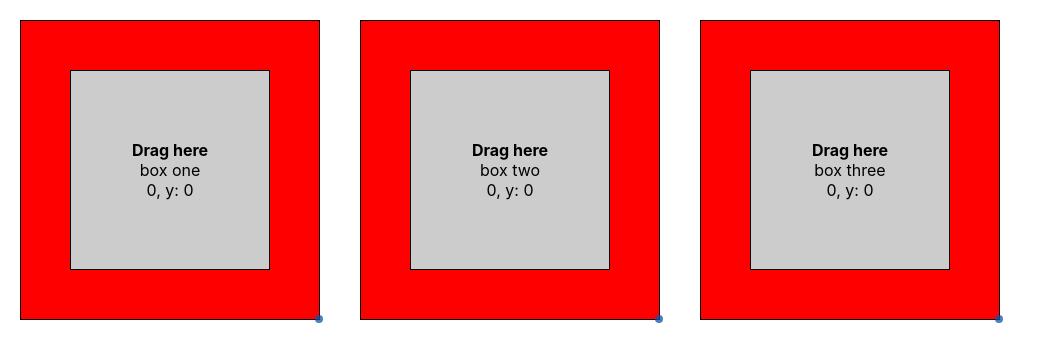
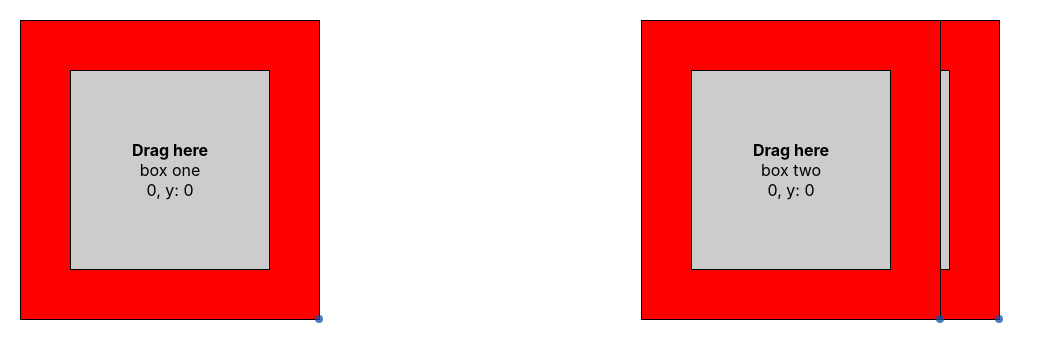
Before and after one commit to derisen/react-collections, a React (Create React App) app: page / in a window 1280 px wide. Shown: the top 362 px of the page, without its empty margins (0-1046 px from the left). Built offline with nearby package versions, Linux system fonts and the light colour scheme.

Commit message:
saved position to y axis and x axis with localStore

```diff
--- a/src/App.js
+++ b/src/App.js
@@ -3,11 +3,32 @@ import  './App.css';
 import Box from './Box';
 
 class App extends Component {
+
+  componentWillMount() {
+    // localStorage.removeItem('boxes');
+    const boxes = JSON.parse(localStorage.getItem('boxes'));
+
+    if (boxes !== null) {
+      this.setState({
+        boxes: boxes,
+      })
+    }
+
+  }
+
+  componentDidUpdate(prevProps, prevState, snapshot) {
+
+    if (prevState.boxes !== this.state.boxes) {
+      localStorage.setItem('boxes', JSON.stringify(this.state.boxes));
+    }
+
+  }
+
   state = {
     boxes: [
-      { key: 'a', title: "box one", zIndex: 3},
-      { key: 'b', title: "box two", zIndex: 2 },
-      { key: 'c', title: "box three", zIndex: 1}
+      { key: 'a', title: "box one", zIndex: 3, x: 0, y: 0},
+      { key: 'b', title: "box two", zIndex: 2, x: 281, y: 0 },
+      { key: 'c', title: "box three", zIndex: 1, x: 0, y: 0}
     ],
     showClicked: false,
     width:  300,
@@ -18,7 +39,6 @@ class App extends Component {
     // console.log(object, "key")
     let boxes = [...this.state.boxes]
     // console.log(boxes, " boxes")
-    console.log(boxes, ".////////////////////////")
     const maxZindex = Math.max.apply(Math, boxes.map(function (box) { return box.zIndex; }))
     let clickedItem = boxes.find((box) => box.key === object.id );
     // let objectWithMaxZindex = boxes.find((box) => box.zIndex === maxZindex);
@@ -26,12 +46,25 @@ class App extends Component {
     // console.log(objectWithMaxZindex)
     // objectWithMaxZindex.zIndex = object.zIndex;
     clickedItem.zIndex = maxZindex + 1;
-    console.log(boxes, ".////////////////////////")
     this.setState({
       boxes: boxes
     })
 
 
+
+
+  }
+
+
+  setNewPosition = (object) => {
+    let boxes = [...this.state.boxes]
+    let clickedItem = boxes.find((box) => box.key === object.id);
+    console.log(object)
+    clickedItem.x = object.x
+    clickedItem.y = object.y
+    this.setState({
+      boxes: boxes
+    })
 
   }
 
@@ -46,6 +79,9 @@ class App extends Component {
                 width={this.state.width}
                 height={this.state.height}
                 editZindex={this.editZindex.bind(this)}
+                positionX={box.x}
+                positionY={box.y}
+                setNewPosition={this.setNewPosition.bind(this)}
               />
     })
   )
@@ -78,6 +114,7 @@ class App extends Component {
 
 
   render() {
+    console.log(this.state.boxes)
     return (
       <div
         className={"App"} style={{ width: window.outerWidth, height: window.outerHeight}}
--- a/src/Box.js
+++ b/src/Box.js
@@ -18,9 +18,42 @@ class Box extends PureComponent {
           x: 0, y: 0
         },
         controlledPosition: {
-          x: -400, y: 200
+          x: 0, y: 0
         }
       };
+
+  // componentWillMount() {
+  //   localStorage.removeItem('deltaPosition')
+  //   const deltaPosition = JSON.parse(localStorage.getItem('deltaPosition'));
+  //   console.log(deltaPosition)
+  //   if (deltaPosition !== null)
+  //   {
+
+
+  //     this.setState({
+  //       deltaPosition: deltaPosition,
+  //     })
+  //   }
+  //   else
+  //   {
+  //     let newDelta = {
+  //       x: this.props.positionX,
+  //       y: this.props.positionY
+  //     }
+
+  //     this.setState({
+  //       deltaPosition: newDelta
+  //     });
+
+  //   }
+  // }
+  // componentDidUpdate(prevProps, prevState, snapshot) {
+
+  //   if (prevState.deltaPosition !== this.state.deltaPosition) {
+  //     localStorage.setItem('deltaPosition', JSON.stringify(this.state.deltaPosition));
+  //   }
+  // }
+
 
       onResetClick = () => {
         this.setState({ width: 200, height: 200, absoluteWidth: 200, absoluteHeight: 200 });
@@ -35,8 +68,8 @@ class Box extends PureComponent {
         const {x, y} = this.state.deltaPosition;
         this.setState({
           deltaPosition: {
-            x: x + ui.deltaX,
-            y: y + ui.deltaY,
+            x: ui.x,
+            y: ui.y,
           }
         });
       };
@@ -47,21 +80,32 @@ class Box extends PureComponent {
           zIndex: this.props.zIndex
         }
         this.props.editZindex(object);
+
         this.setState({activeDrags: ++this.state.activeDrags});
       };
 
       onStop = () => {
+        let object = {
+          ...this.state.deltaPosition,
+          id: this.props.id
+        }
+        this.props.setNewPosition(object)
         this.setState({activeDrags: --this.state.activeDrags});
+
       };
 
 
       render() {
-        // console.log(this.props.id, " key")
-        const dragHandlers = {onStart: this.onStart, onStop: this.onStop};
+        // const dragHandlers = {onStart: this.onStart, onStop: this.onStop};
+        console.log(this.props.positionX, " XXXX")
+        console.log(this.props.positionY, "YYY")
         return (
           <Draggable
-            handle="strong" {...dragHandlers}
+            handle="strong"
+            onStart={this.onStart}
+            onStop={this.onStop}
             onDrag={this.handleDrag}
+            defaultPosition={{ x: this.props.positionX, y: this.props.positionY}}
           >
                <ResizableBox
                  style={{ backgroundColor: "red", zIndex: this.props.zIndex }}
```
